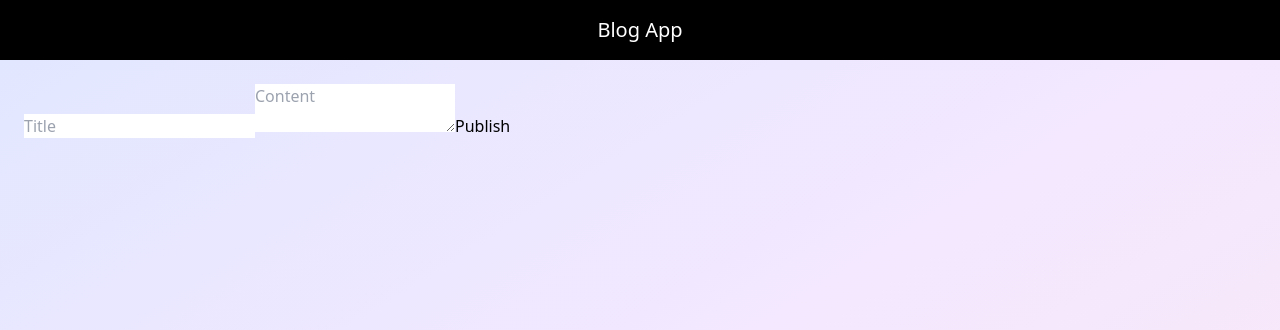
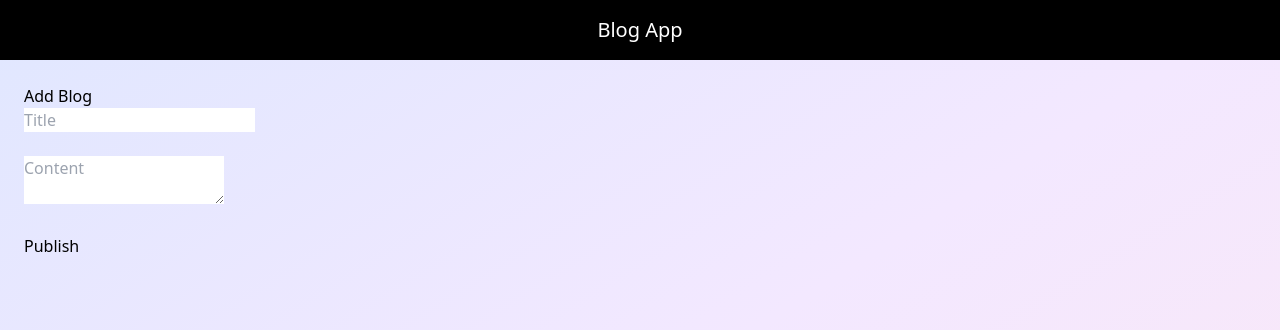
Before and after one commit to nithish334/dnyx_taskk5, a React (Create React App) app in the folder Dynx-Task5-main/: page / in a window 1280 px wide. Shown: the top 330 px of the page. Built offline with nearby package versions, Linux system fonts and the light colour scheme.

Commit message:
Update AddBlog.js

```diff
--- a/Dynx-Task5-main/src/components/AddBlog.js
+++ b/Dynx-Task5-main/src/components/AddBlog.js
@@ -1,6 +1,6 @@
 import { useState } from "react";
 
-const AddBlog = ({ setBlogs }) => {
+const AddBlog = ({ blogs, setBlogs }) => {
   const [title, setTitle] = useState("");
   const [content, setContent] = useState("");
 
@@ -13,27 +13,32 @@ const AddBlog = ({ setBlogs }) => {
       content,
     };
 
-    setBlogs(prev => [newBlog, ...prev]);
+    setBlogs([newBlog, ...blogs]);
     setTitle("");
     setContent("");
   };
 
   return (
+    <div style={{ marginBottom: "20px" }}>
+      <h2>Add Blog</h2>
       <form onSubmit={handleSubmit}>
         <input
+          required
+          placeholder="Title"
           value={title}
           onChange={(e) => setTitle(e.target.value)}
-        placeholder="Title"
+        />
+        <br /><br />
+        <textarea
           required
-      />
-      <textarea
+          placeholder="Content"
           value={content}
           onChange={(e) => setContent(e.target.value)}
-        placeholder="Content"
-        required
         />
+        <br /><br />
         <button type="submit">Publish</button>
       </form>
+    </div>
   );
 };
 
```
Lines whose indentation alone changed are shown as unchanged.
